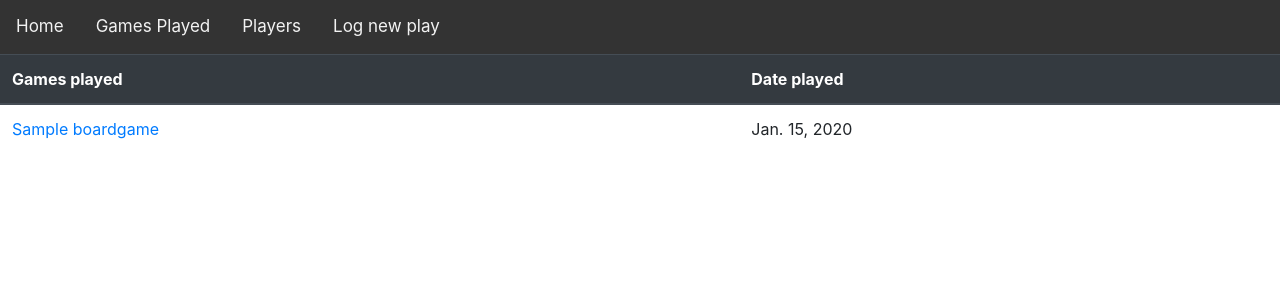
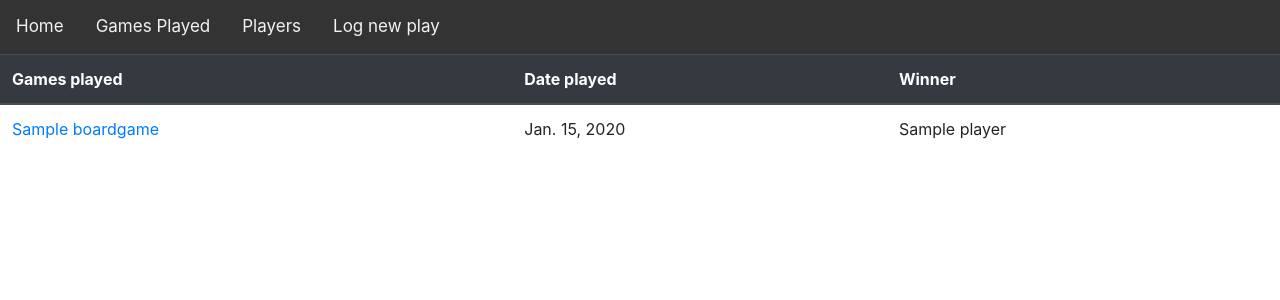
Before and after one commit to gjerdingc/Boardgames-Home, a Django app: page /boardgames/gamesplayed in a window 1280 px wide. Shown: the part 176-476 px from the top of the page. Run offline with Django 4.2, Linux system fonts and the light colour scheme; tables that the repository leaves empty hold one stand-in row (values such as "Sample post"); some libraries are stand-ins or nearby versions.

Commit message:
Added winner column to games played page

```diff
--- a/app/boardgames/templates/boardgames/gamesplayed.html
+++ b/app/boardgames/templates/boardgames/gamesplayed.html
@@ -11,6 +11,7 @@
         <tr>
             <th scope="col">Games played</th>
             <th scope="col">Date played</th>
+            <th scope="col">Winner</th>
         </tr>
     </thead>
 
@@ -25,6 +26,9 @@
                 <td>
                     {{ game.date }}
                 </td>
+                <td>
+                    {{ game.winner }}
+                </td>
             </tr>
         {% endfor %}
     </tbody>
```
